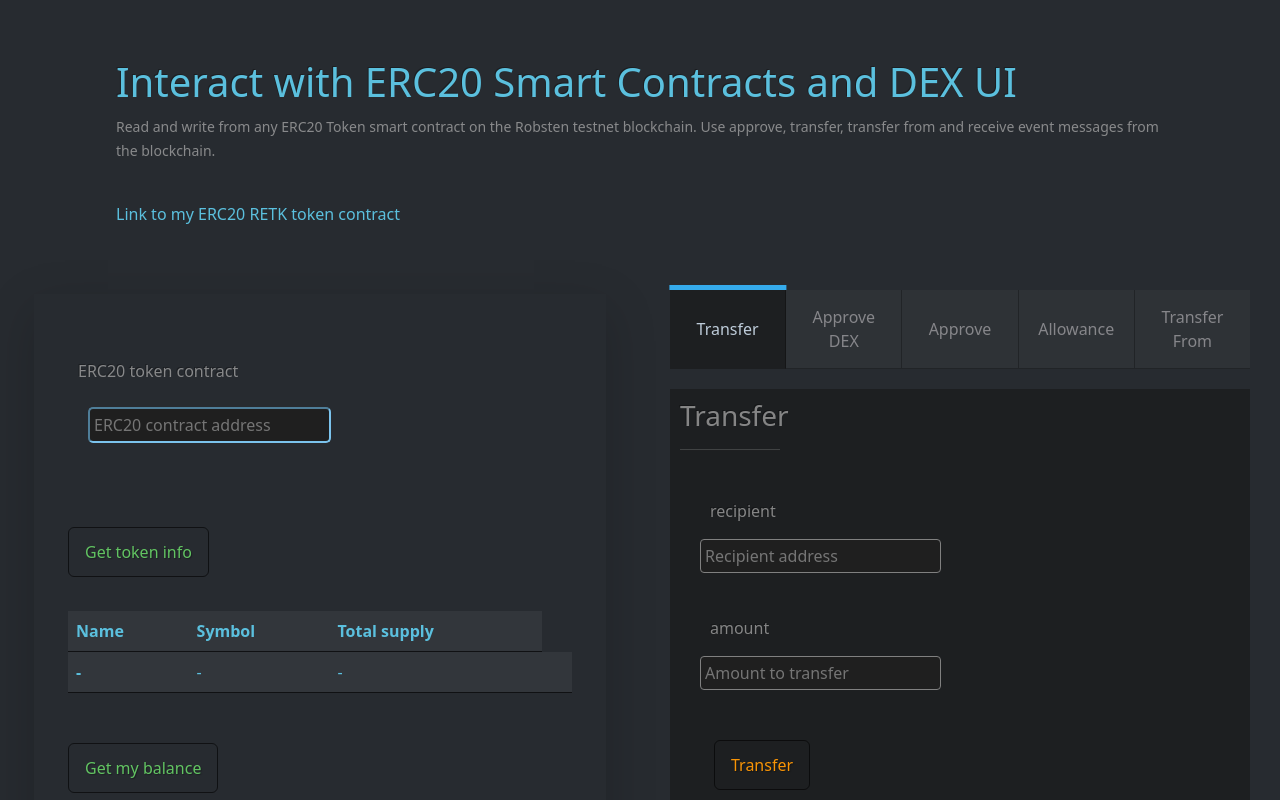
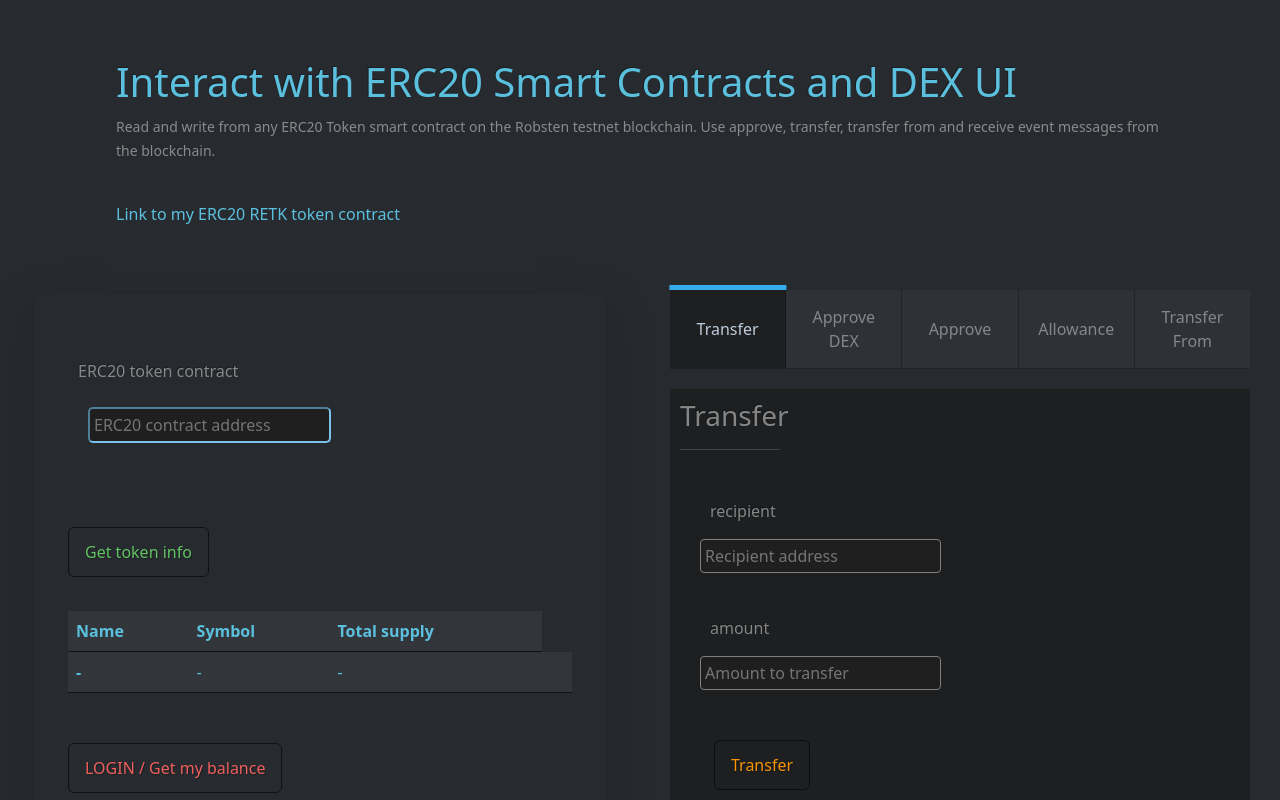
Before and after one commit to brlojam4932/dex2-app, a React (Create React App) app: page / in a window 1280 px wide. Shown: the top 800 px of the page. Built offline with nearby package versions, Linux system fonts and the light colour scheme.

Commit message:
Update Token.jsx
temp fix for UI  ---  I need a better login button

```diff
--- a/src/components/Token.jsx
+++ b/src/components/Token.jsx
@@ -86,9 +86,9 @@ function Token({
                 <button
                   onClick={getMyBalance}
                   type="submit"
-                  className="btn btn-outline-success"
+                  className="btn btn-outline-danger"
                 >
-                  Get my balance
+                  LOGIN / Get my balance
                 </button>
               </div>
               <div className="px-4">
```
